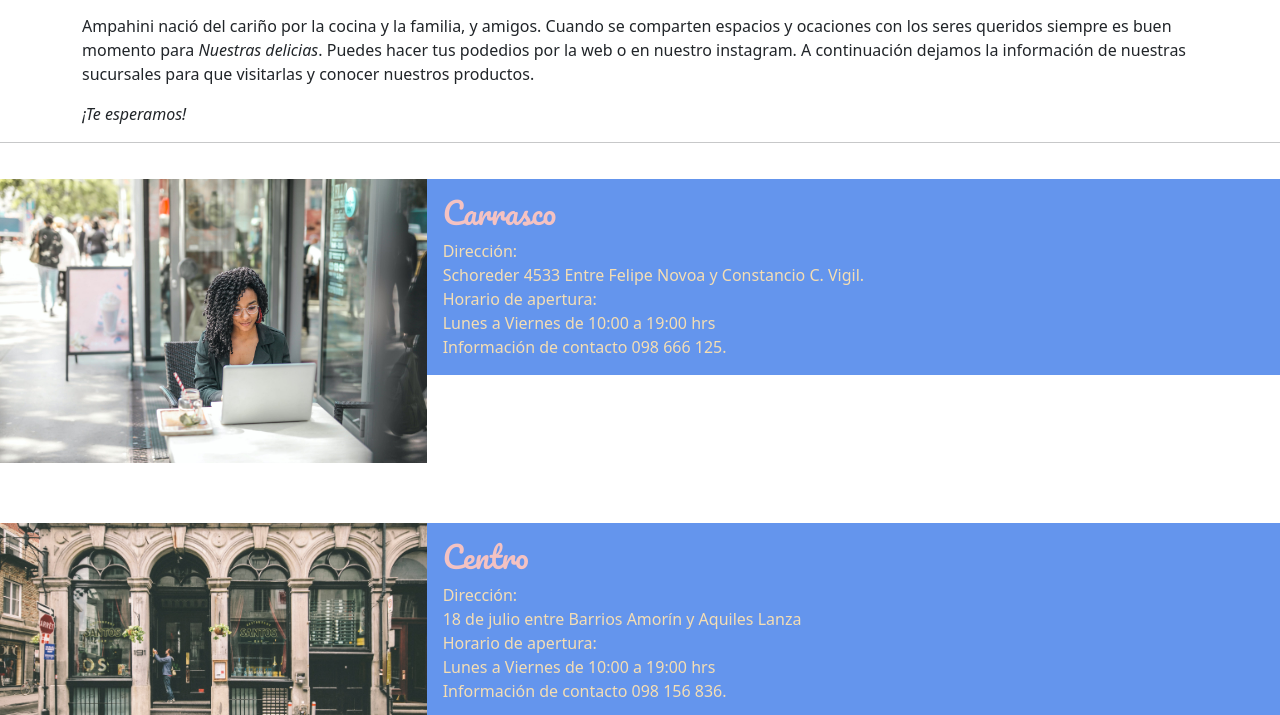
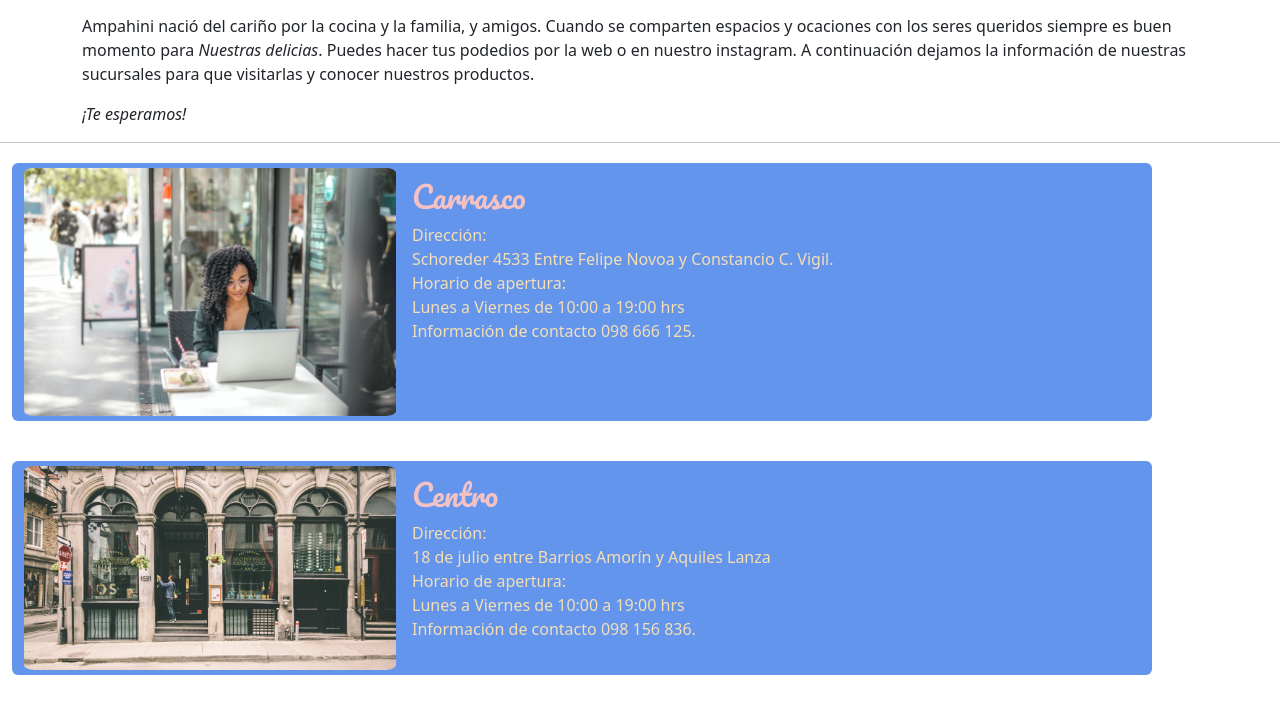
Before and after one commit to RMachin89/PF-RMachin, a website: page pages/quienessomos.html in a window 1280 px wide. Shown: the part 237-952 px from the top of the page. Drawn offline with nearby package versions, Linux system fonts and the light colour scheme.

Commit message:
ultimos arreglos

```diff
--- a/pages/quienessomos.html
+++ b/pages/quienessomos.html
@@ -63,11 +63,11 @@
     <hr>
 
     <main>
-        <section class="row">
-            <div class="card">
-                <div class="row g-0">
+        <section class="container-fluid">
+            <div class="container card qs">
+                <div class="row g-0 qs">
                     <div class="col-5 col-sm-4">
-                        <img src="../img/fachada_3.jpg" class="img-fluid w-100" alt="card-horizontal-image">
+                        <img src="../img/fachada_3.jpg" class="img w-100" alt="card-horizontal-image">
                     </div>
                     <div class="col-7 col-sm-8">
                         <div class="card-body">
@@ -84,10 +84,10 @@
                 </div>
             </div>
 
-            <div class="card">
-                <div class="row g-0">
+            <div class="container card qs">
+                <div class="row g-0 ">
                     <div class="col-5 col-sm-4">
-                        <img src="../img/fachada_1.jpg" class="img-fluid w-100" alt="card-horizontal-image">
+                        <img src="../img/fachada_1.jpg" class="img w-100" alt="card-horizontal-image">
                     </div>
                     <div class="col-7 col-sm-8">
                         <div class="card-body">
--- a/scss/layout/_navbar.scss
+++ b/scss/layout/_navbar.scss
@@ -5,17 +5,15 @@ nav {
     font-weight: 400;
     padding: 1px;
     font-size:large;
-    ul li {
-        display: flex;
-        justify-content: flex-end;
-        align-items: center;
-        .nav-link {
+
+    .nav-link {
             text-decoration: none;
+            justify-self: end;
             color: map-get($colores, color-fuente);
             transition: background 0.5s ease-out;
-            }
-        }
     }
+}
+
 
 .nav-link:hover {
     color: rgb(5, 84, 231);
--- a/scss/pages/_index.scss
+++ b/scss/pages/_index.scss
@@ -5,6 +5,9 @@ main .img-fondo {
     padding-top: 15px;
     p {
     color: map-get($colores, color-fuente-alt);
+    font-size: x-large;
+    font-weight: 200;
+    font-family: 'Pacifico';
     }
 
 }
@@ -13,7 +16,11 @@ main .img-fondo {
     width: 100%;
     border: none;
     margin: 20px 0 40px 0px;
-
+    background-color: map-get($colores, fondo-primario );
+    img {
+        padding-top: 5px;
+        padding-bottom: 5px;
+    }
 }
 .card-body {
     background-color: map-get($colores, fondo-primario);
--- a/scss/pages/_quienessomos.scss
+++ b/scss/pages/_quienessomos.scss
@@ -0,0 +1,8 @@
+.qs {
+    background-color: map-get($colores, fondo-primario);
+    img {
+        padding-top: 5px;
+        padding-bottom: 5px;
+        border-radius: 10px;
+    }
+}
--- a/scss/utilities/_maps.scss
+++ b/scss/utilities/_maps.scss
@@ -2,5 +2,5 @@ $colores: (
     fondo-primario: rgb(100, 149, 237),
     color-fuente: rgb(245, 222, 179),
     color-titulos: rgb(244, 194, 194),
-    color-fuente-alt: rgb(249, 250, 252),
+    color-fuente-alt: rgb(255, 244, 223),
 );
```
Also changed, not shown: index.html (+2 -2 lines), css/style.css, 1 other file.
